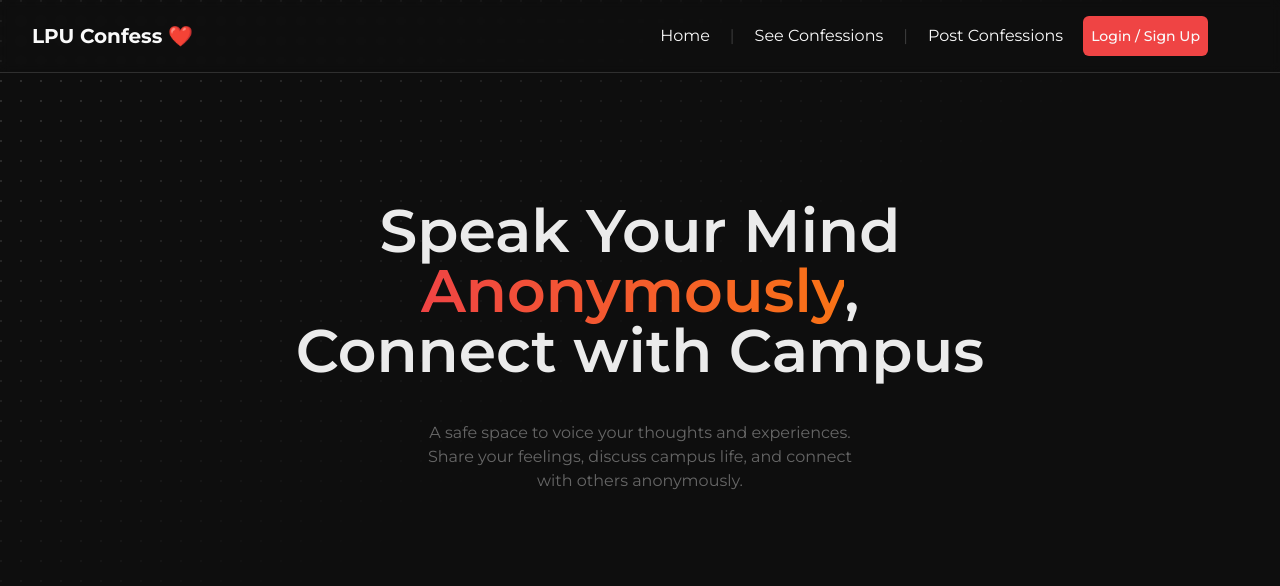
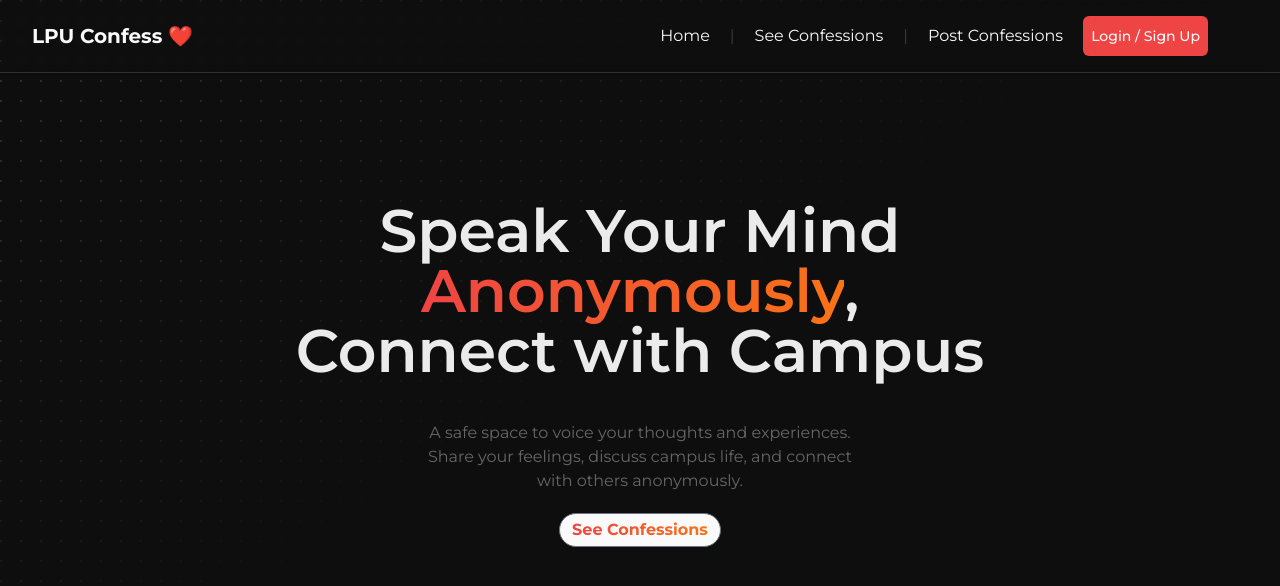
Before and after one commit to justanuragmaurya/lpu-confess, a Next.js app: page / in a window 1280 px wide. Shown: the top 586 px of the page. Built offline with nearby package versions, Linux system fonts and the light colour scheme.

Commit message:
landing page button

```diff
--- a/app/page.tsx
+++ b/app/page.tsx
@@ -9,6 +9,7 @@
         A safe space to voice your thoughts and experiences.
         Share your feelings, discuss campus life, and connect with others anonymously.
         </h2>
+        <button className="text-white px-3 py-1 rounded-full font-bold border-[0.5px] border-gray-500 bg-[#fafafa]"><span className="bg-gradient-to-r from-red-500 to-orange-500 bg-clip-text text-transparent">See Confessions</span></button>
       </div>
       <div>
       </div>
```
